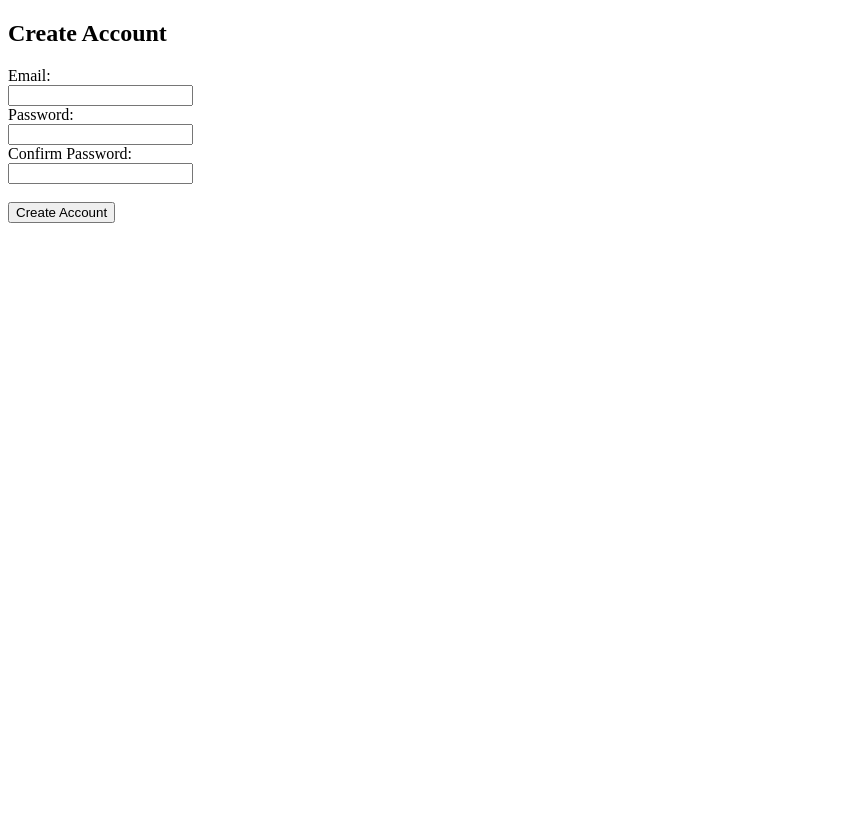
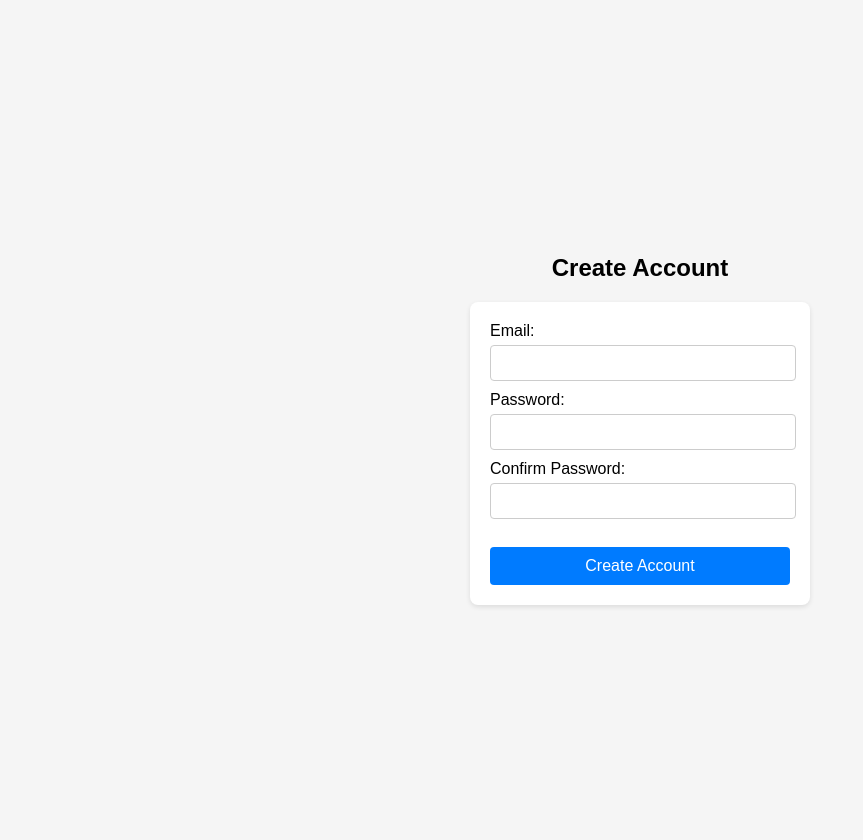
Before and after one commit to jark1234/131project, a Flask app: page /create_account in a window 1280 px wide. Shown: the whole page, without its empty margins (0-863 px from the left). Before the commit the page ends 223 px from the top, so only its background shows below. Run offline with Flask 3, Linux system fonts and the light colour scheme.

Commit message:
Update create_account.html

```diff
--- a/src/templates/create_account.html
+++ b/src/templates/create_account.html
@@ -2,18 +2,71 @@
 <html>
 <head>
     <title>Create Account</title>
+    <style>
+        body {
+            font-family: Arial, sans-serif;
+            margin: 0;
+            padding: 20px;
+            display: flex;
+            flex-direction: column;
+            align-items: center;
+            justify-content: center;
+            height: 100vh;
+            background-color: hsl(0, 0%, 96%);
+        }
+        h2 {
+            margin-bottom: 20px;
+        }
+        form {
+            width: 300px;
+            background-color: #fff;
+            padding: 20px;
+            border-radius: 8px;
+            box-shadow: 0 2px 5px rgba(0, 0, 0, 0.1);
+        }
+        label {
+            margin-bottom: 5px;
+            display: block;
+        }
+        input[type="email"],
+        input[type="password"] {
+            width: calc(100% - 12px);
+            padding: 8px;
+            margin-bottom: 10px;
+            border: 1px solid #ccc;
+            border-radius: 4px;
+            font-size: 16px;
+        }
+        input[type="submit"] {
+            width: 100%;
+            padding: 10px;
+            border: none;
+            border-radius: 4px;
+            background-color: #007bff;
+            color: #fff;
+            font-size: 16px;
+            cursor: pointer;
+        }
+        input[type="submit"]:hover {
+            background-color: #0056b3;
+        }
+        p.error {
+            color: red;
+            margin-top: 10px;
+        }
+    </style>
 </head>
 <body>
     <h2>Create Account</h2>
     {% if error %}
-        <p style="color: red;">{{ error }}</p>
+        <p class="error">{{ error }}</p>
     {% endif %}
     <form method="post" action="/create_account">
-        <label for="email">Email:</label><br>
+        <label for="email">Email:</label>
         <input type="email" id="email" name="email" required><br>
-        <label for="password">Password:</label><br>
+        <label for="password">Password:</label>
         <input type="password" id="password" name="password" required><br>
-        <label for="confirm_password">Confirm Password:</label><br>
+        <label for="confirm_password">Confirm Password:</label>
         <input type="password" id="confirm_password" name="confirm_password" required><br><br>
         <input type="submit" value="Create Account">
     </form>
```
